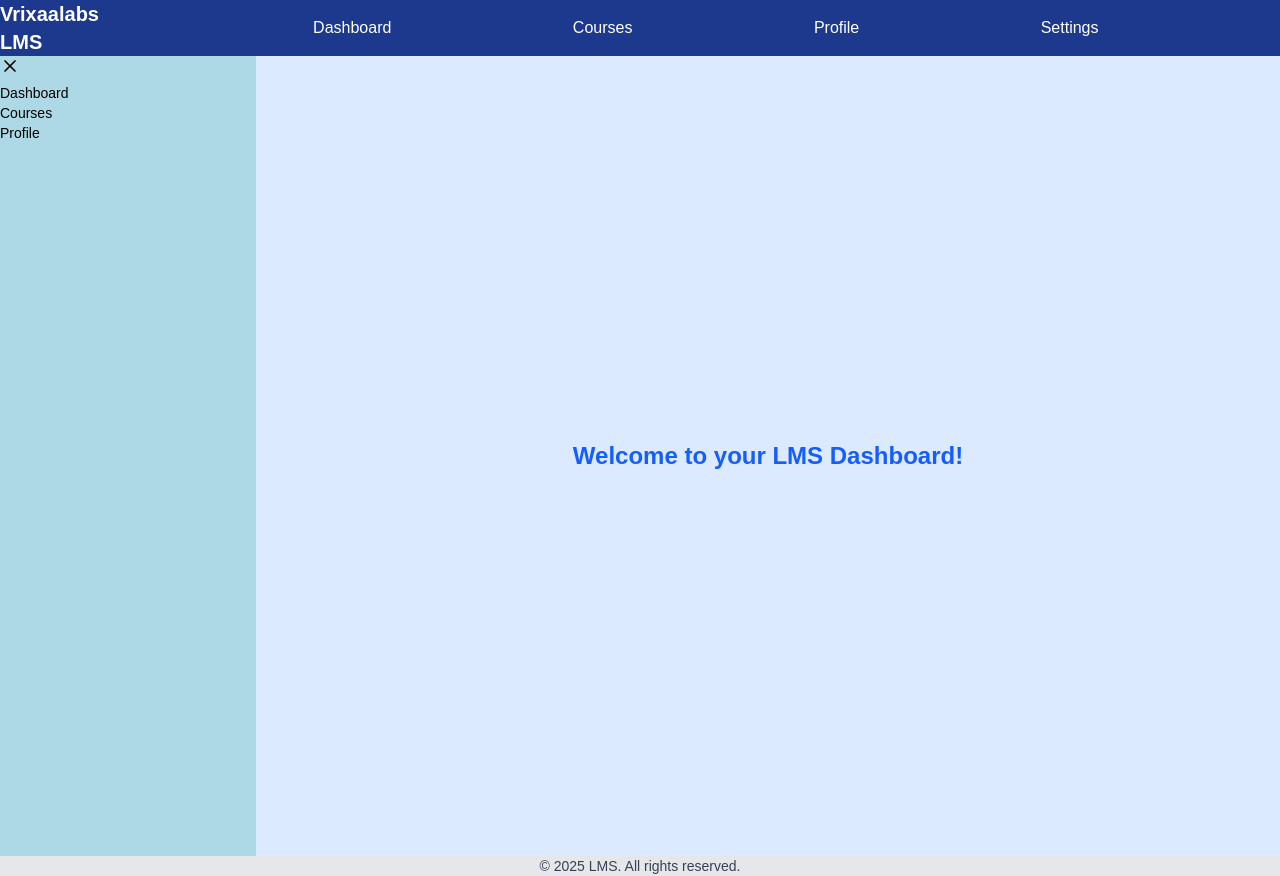
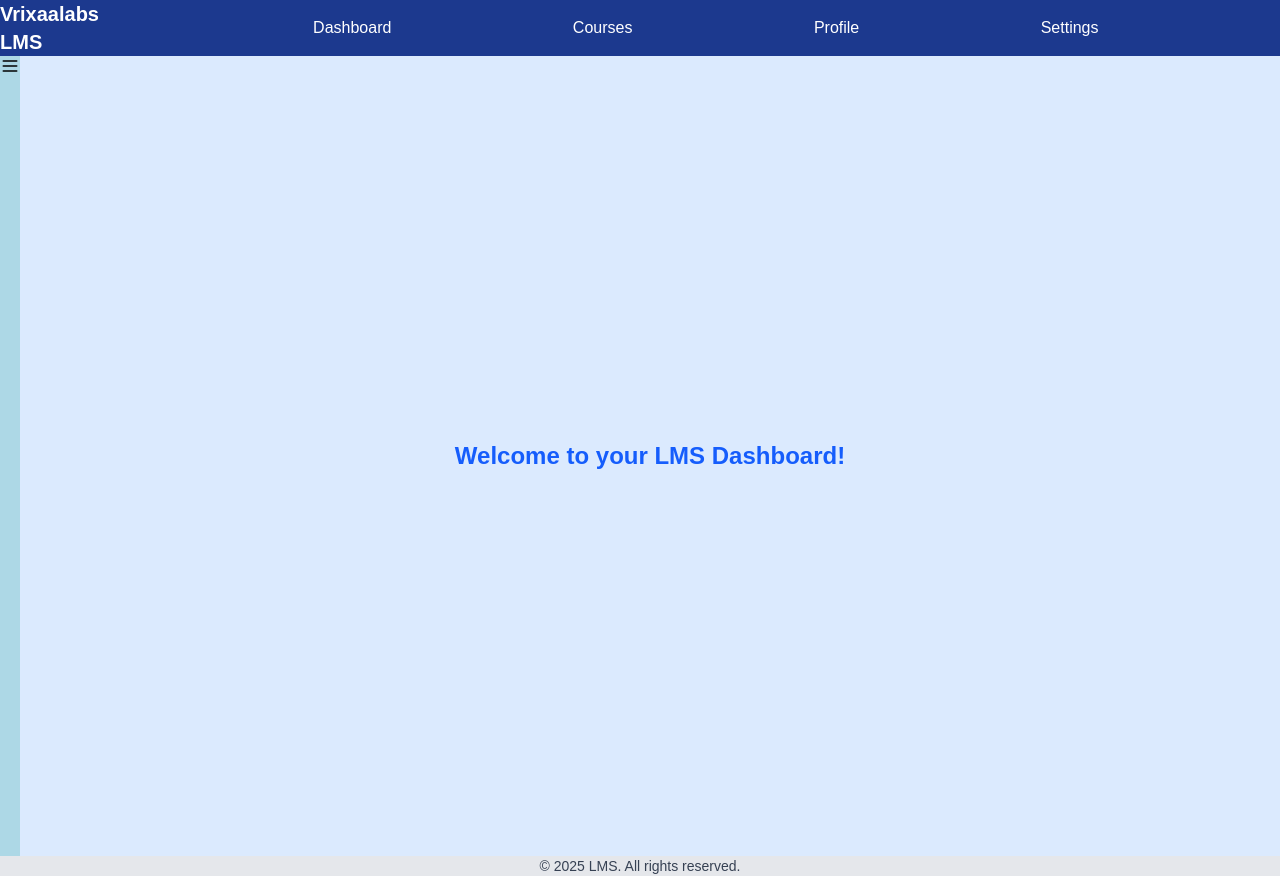
Before and after one commit to payal2006-hue/lms-frontend1, a Next.js app: page / in a window 1280 px wide. Built offline with nearby package versions, Linux system fonts and the light colour scheme.

Commit message:
Collapse sidebar by default in LayoutWrapper

```diff
--- a/src/components/LayoutWrapper.tsx
+++ b/src/components/LayoutWrapper.tsx
@@ -3,7 +3,7 @@
 import { useState } from 'react'
 
 export default function LayoutWrapper({ children }: { children: React.ReactNode }) {
-  const [isSidebarOpen, setIsSidebarOpen] = useState(true)
+  const [isSidebarOpen, setIsSidebarOpen] = useState(false)
 
   return (
     <>
```
